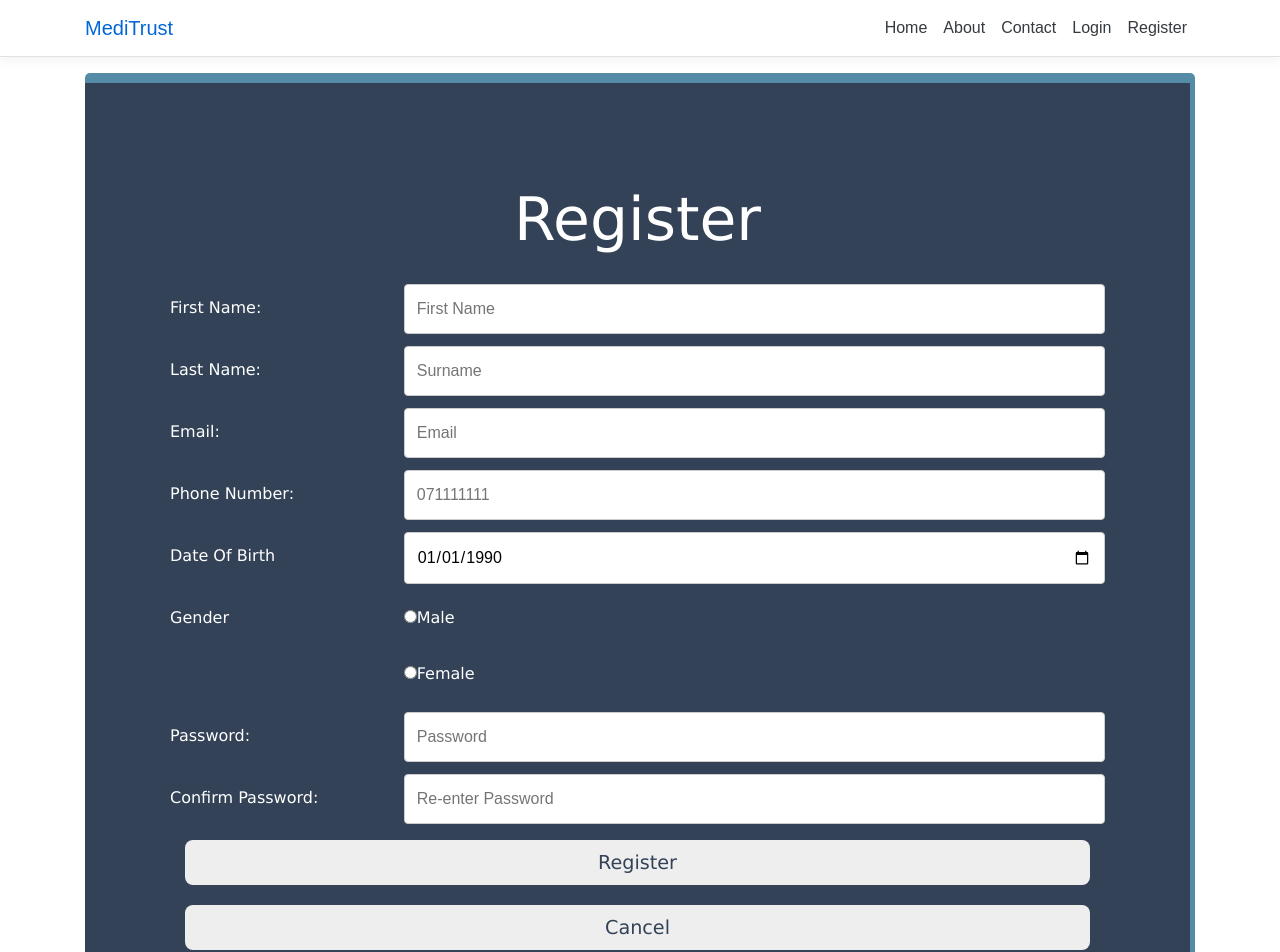
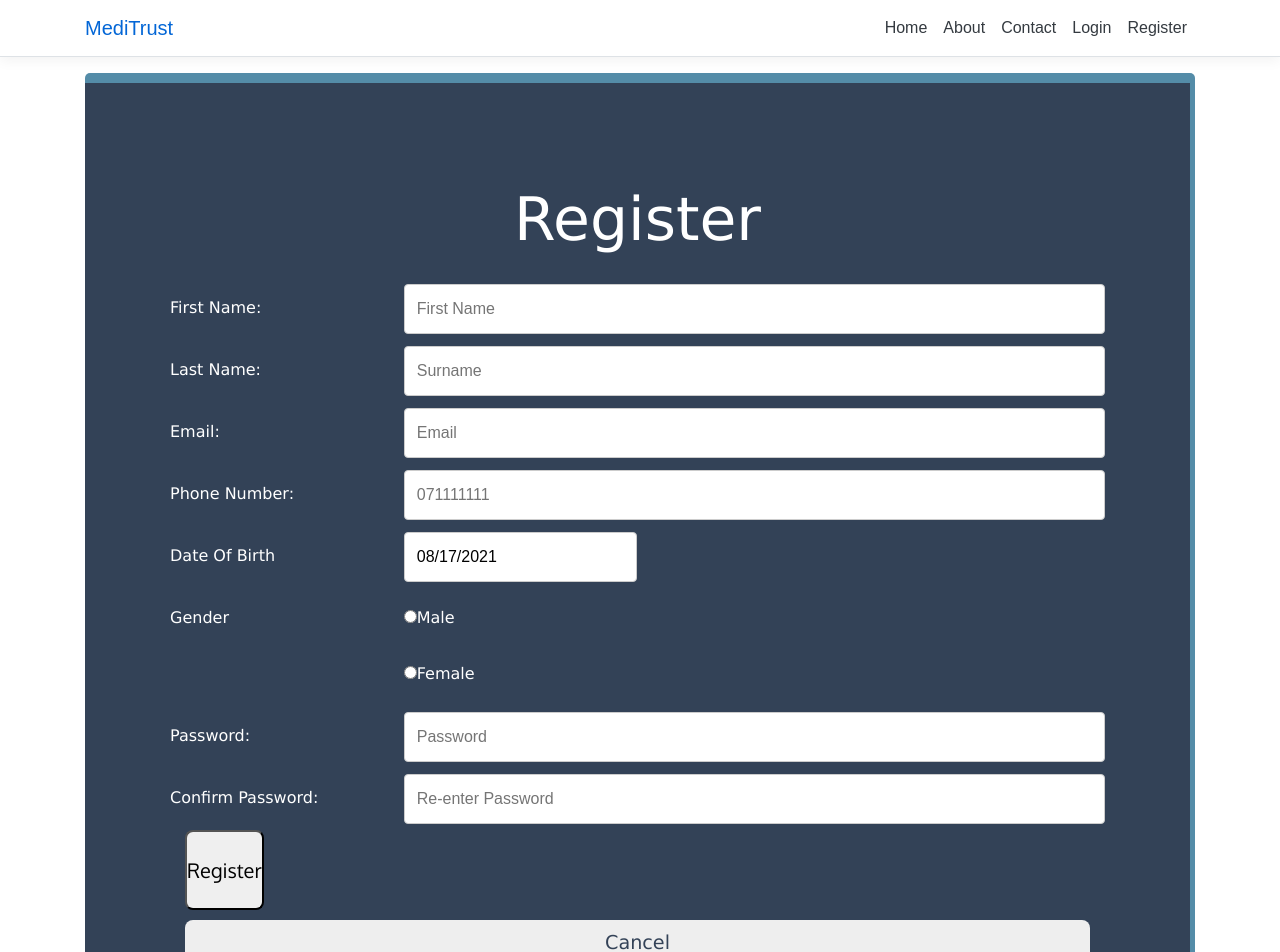
Before and after one commit to FrancoBester/AngryPixels_front-end, a React (Create React App) app in the folder graphical_user_interface/graphical_user_interface/ClientApp/: page /Signup in a window 1280 px wide. Shown: the top 952 px of the page. Built offline with nearby package versions, Linux system fonts and the light colour scheme; a web font is replaced by a local one.

Commit message:
End Of day commit

```diff
--- a/graphical_user_interface/graphical_user_interface/ClientApp/package.json
+++ b/graphical_user_interface/graphical_user_interface/ClientApp/package.json
@@ -9,6 +9,7 @@
     "merge": "^1.2.1",
     "oidc-client": "^1.9.0",
     "react": "^16.0.0",
+    "react-datepicker": "^4.2.1",
     "react-dom": "^16.0.0",
     "react-router-bootstrap": "^0.25.0",
     "react-router-dom": "^5.2.0",
--- a/graphical_user_interface/graphical_user_interface/ClientApp/src/API.js
+++ b/graphical_user_interface/graphical_user_interface/ClientApp/src/API.js
@@ -5,6 +5,12 @@ class API {
     axios.defaults.headers.post["Content-Type"] =
       "application/json;charset=utf-8";
     axios.defaults.headers.post["Access-Control-Allow-Origin"] = "*";
+
+    if (!process.env.NODE_ENV || process.env.NODE_ENV === "development") {
+      axios.defaults.baseURL = "https://localhost:44376/api/";
+    } else {
+      // production code
+    }
   }
 
   APIGetAnon(url, onSuccess, onFail, onFinally) {
--- a/graphical_user_interface/graphical_user_interface/ClientApp/src/auth.js
+++ b/graphical_user_interface/graphical_user_interface/ClientApp/src/auth.js
@@ -18,7 +18,7 @@ class Auth {
     //TODO: HASH THE PASSWORD HERE
     const passwordHash = "";
     API.APIPostAnon(
-      "https://localhost:44376/api/Authentication",
+      "Authentication",
       { Username: details.username, PasswordHash: details.password },
       (response) => {
         debugger;
@@ -55,6 +55,21 @@ class Auth {
     }
     return false;
   }
+
+  signup(details, onSuccess, onFail) {
+    API.APIPostAnon(
+      "Users/Register",
+      { details },
+      (response) => {
+        onSuccess(response);
+      },
+      (error) => {
+        alert(error);
+        onFail();
+      },
+      () => {}
+    );
+  }
 }
 
 export default new Auth();
--- a/graphical_user_interface/graphical_user_interface/ClientApp/src/components/FileUpload.jsx
+++ b/graphical_user_interface/graphical_user_interface/ClientApp/src/components/FileUpload.jsx
@@ -15,7 +15,7 @@ function FileUpload() {
       formData.append("file", file);
       formData.append("filename", file.name);
       API.APIPostAnon(
-        "https://localhost:44376/Document/UploadDoc",
+        "Document/UploadDoc",
         formData,
         () => {},
         () => {},
--- a/graphical_user_interface/graphical_user_interface/ClientApp/src/components/pages/Signup.jsx
+++ b/graphical_user_interface/graphical_user_interface/ClientApp/src/components/pages/Signup.jsx
@@ -3,6 +3,8 @@ import { useState } from "react";
 import { useHistory } from "react-router";
 import auth from "../../auth";
 import Footer from "../Footer";
+import DatePicker from "react-datepicker";
+import "react-datepicker/dist/react-datepicker.css";
 import "./Signup.css";
 
 function Signup() {
@@ -10,7 +12,7 @@ function Signup() {
   const [LastName, setLastName] = useState("");
   const [Email, setEmail] = useState("");
   const [Password, setPassword] = useState("");
-  const [DateOfBirth, setDateOfBirth] = useState({});
+  const [DateOfBirth, setDateOfBirth] = useState(new Date());
   const [PhoneNumber, setPhoneNumber] = useState("");
   const [Gender, setGender] = useState("");
   const [ConfirmPassword, setConfirmPassword] = useState("");
@@ -18,13 +20,13 @@ function Signup() {
 
   function Register() {
     //Add validation here
-
+    debugger;
     auth.signup(
       {
         FirstName: FirstName,
         LastName: LastName,
         Email: Email,
-        Password: Password,
+        PasswordHash: Password,
         DateOfBirth: DateOfBirth,
         Number: PhoneNumber,
         Gender: Gender,
@@ -107,16 +109,10 @@ function Signup() {
                 <label>Date Of Birth</label>
               </div>
               <div className="col-75">
-                <input
-                  required
-                  type="date"
-                  id="dateOfBirth"
-                  name="DOB"
-                  value="1990-01-01"
-                  min="1930-01-01"
-                  max="2018-12-31"
-                  onChange={(e) => setDateOfBirth(e.target.value)}
-                ></input>
+                <DatePicker
+                  selected={DateOfBirth}
+                  onChange={(date) => setDateOfBirth(date.toDateString())}
+                />
               </div>
             </div>
 
@@ -175,7 +171,13 @@ function Signup() {
                 />
               </div>
             </div>
-            <input className="buttonSub" type="submit" value="Register" />
+            <button
+              onClick={() => {
+                Register();
+              }}
+            >
+              Register
+            </button>
             <button className="btnCancel" onClick={() => history.push("/")}>
               Cancel
             </button>
--- a/graphical_user_interface/graphical_user_interface/ClientApp/src/pages/Home.js
+++ b/graphical_user_interface/graphical_user_interface/ClientApp/src/pages/Home.js
@@ -17,7 +17,7 @@ export class Home extends Component {
         <button
           onClick={() =>
             API.APIGET(
-              "https://localhost:44376/api/ConnectionTest/Authed",
+              "ConnectionTest/Authed",
               function () {},
               function () {},
               function () {}
```
Also changed, not shown: 1 other file (tests, documents, lock files or other folders).
